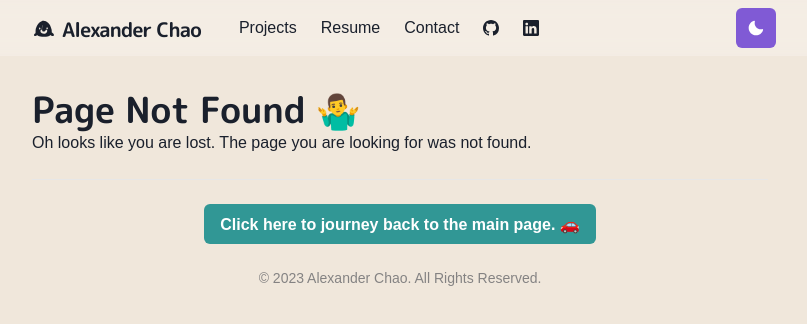
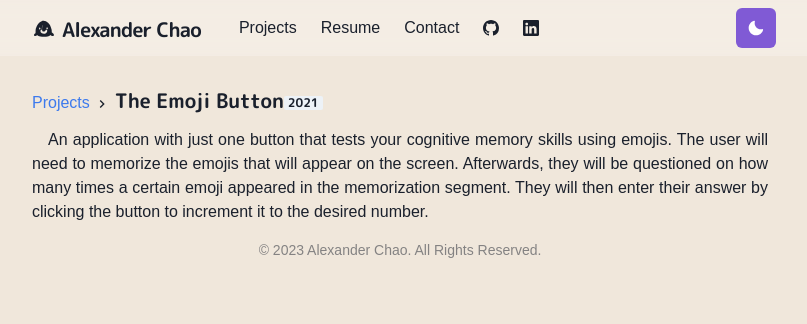
Before and after one commit to AlexanderChao14/AlexanderChao, a Next.js app: page /projects/emoji_button in a window 1280 px wide. Before the commit this address had no page. Shown: the top 324 px of the page, without its empty margins (240-1047 px from the left). Built offline with nearby package versions, Linux system fonts and the light colour scheme.

Commit message:
Added two thumbnail pictures for projects page and added pages plus description for them.

```diff
--- a/pages/projects/test_project.js
+++ b/pages/projects/emoji_button.js
@@ -9,11 +9,14 @@ const Project = () => {
         <Layout title="Test Project">
             <Container>
                 <Title childern="Test Project">
-                    Test Project
-                    <Badge>2023</Badge>
+                    The Emoji Button
+                    <Badge>2021</Badge>
                 </Title>
                 <ParagraphBlock>
-                    A test project detail page
+                    An application with just one button that tests your cognitive memory skills using emojis.
+                    The user will need to memorize the emojis that will appear on the screen.
+                    Afterwards, they will be questioned on how many times a certain emoji appeared in the memorization segment.
+                    They will then enter their answer by clicking the button to increment it to the desired number.
                 </ParagraphBlock>
                 <List ml={4} my={4}></List>
             </Container>
```
Also changed, not shown: pages/projects.js (+5 -5 lines), pages/projects/sling_shot_to_unlock.js (added, +24 -0 lines), public/images/projects/EmojiButtonThumbnail.png (added), public/images/projects/SlingShotToUnlockThumbnail.png (added).
